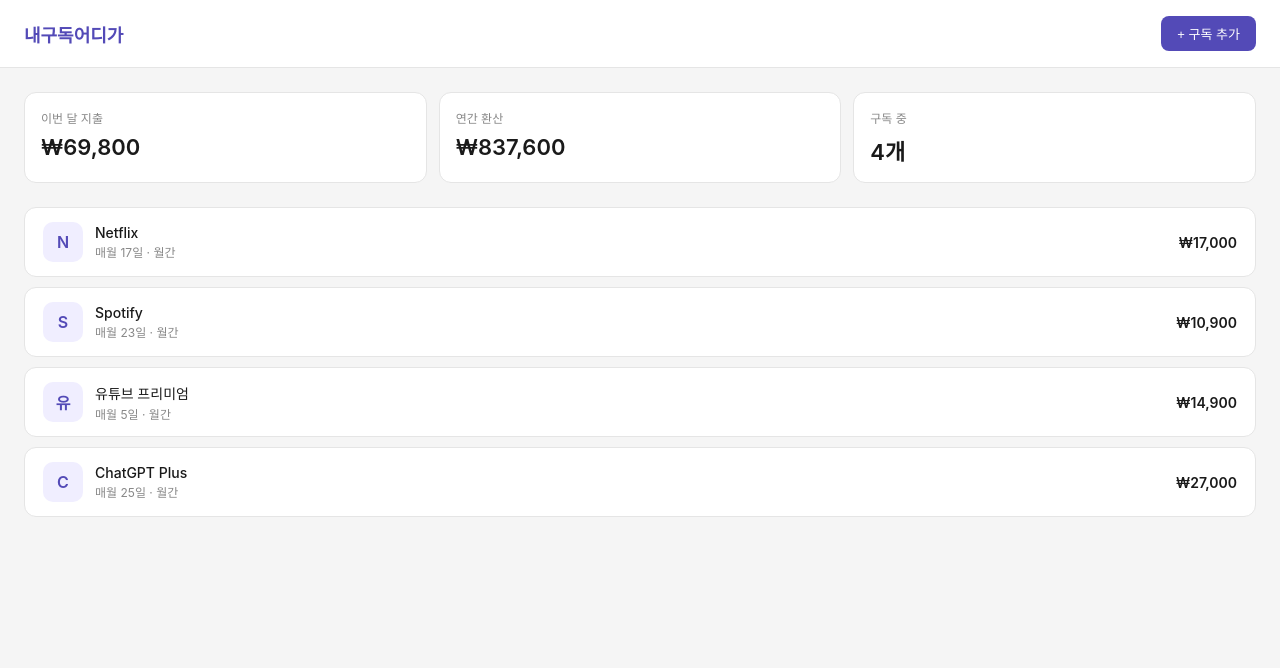
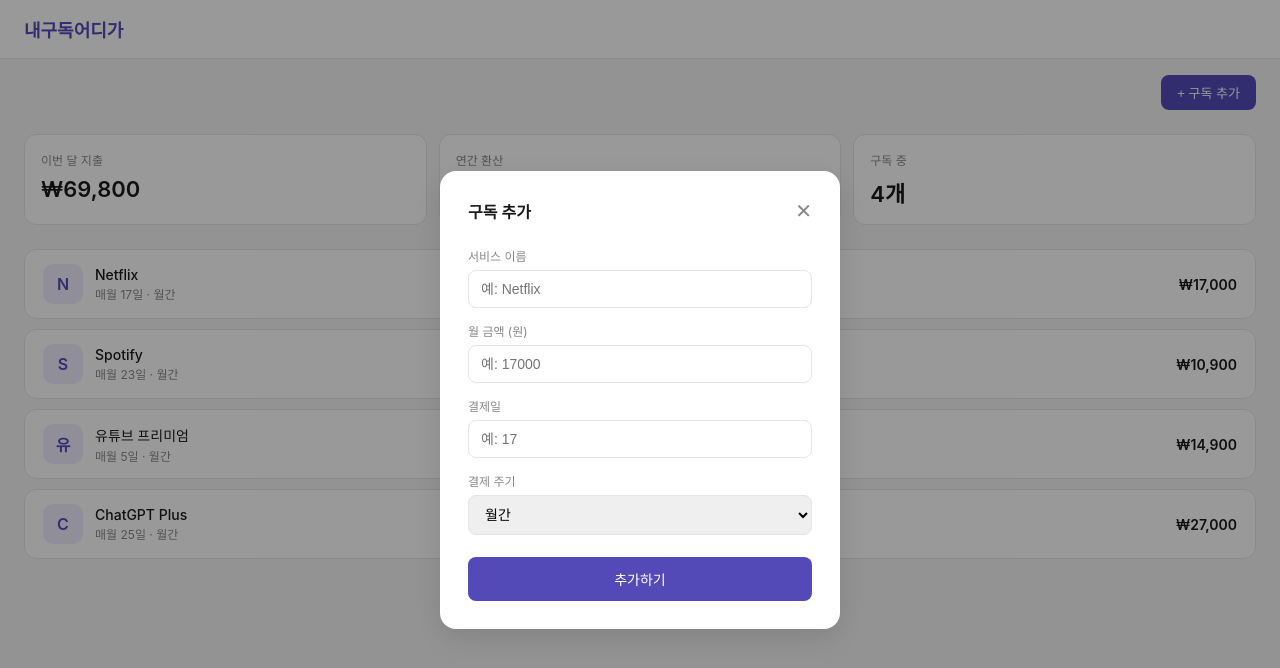
Before and after one commit to paaye7313/where-is-my-sub, a React (Vite) app: page / in a window 1280 px wide. Both pictures are taken after a click on the button "+ 구독 추가". Shown: the top 668 px of the page. Built offline with nearby package versions, Linux system fonts and the light colour scheme.

Commit message:
feat : 구독 추가 모델 구현

```diff
--- /dev/null
+++ b/src/components/AddSubModal.jsx
@@ -0,0 +1,104 @@
+function AddSubModal({ onClose, onAdd }) {
+  function handleSubmit(e) {
+    e.preventDefault()
+    const form = e.target
+    const newSub = {
+      id: Date.now(),
+      name: form.name.value,
+      price: Number(form.price.value),
+      billingDate: Number(form.billingDate.value),
+      cycle: form.cycle.value,
+    }
+    onAdd(newSub)
+    onClose()
+  }
+
+  return (
+    <div style={{
+      position: 'fixed',
+      top: 0, left: 0, right: 0, bottom: 0,
+      background: 'rgba(0,0,0,0.4)',
+      display: 'flex',
+      alignItems: 'center',
+      justifyContent: 'center',
+      zIndex: 100,
+    }}>
+      <div style={{
+        background: '#ffffff',
+        borderRadius: '16px',
+        padding: '28px',
+        width: '400px',
+        boxShadow: '0 8px 32px rgba(0,0,0,0.12)',
+      }}>
+        <div style={{
+          display: 'flex',
+          justifyContent: 'space-between',
+          alignItems: 'center',
+          marginBottom: '24px',
+        }}>
+          <h2 style={{ fontSize: '16px', fontWeight: '600' }}>구독 추가</h2>
+          <button onClick={onClose} style={{
+            background: 'none',
+            border: 'none',
+            fontSize: '20px',
+            cursor: 'pointer',
+            color: '#888888',
+          }}>✕</button>
+        </div>
+
+        <form onSubmit={handleSubmit} style={{ display: 'flex', flexDirection: 'column', gap: '14px' }}>
+          <div>
+            <label style={labelStyle}>서비스 이름</label>
+            <input name="name" required placeholder="예: Netflix" style={inputStyle} />
+          </div>
+          <div>
+            <label style={labelStyle}>월 금액 (원)</label>
+            <input name="price" type="number" required placeholder="예: 17000" style={inputStyle} />
+          </div>
+          <div>
+            <label style={labelStyle}>결제일</label>
+            <input name="billingDate" type="number" min="1" max="31" required placeholder="예: 17" style={inputStyle} />
+          </div>
+          <div>
+            <label style={labelStyle}>결제 주기</label>
+            <select name="cycle" style={inputStyle}>
+              <option value="월간">월간</option>
+              <option value="연간">연간</option>
+            </select>
+          </div>
+          <button type="submit" style={{
+            marginTop: '8px',
+            background: '#534AB7',
+            color: '#ffffff',
+            border: 'none',
+            borderRadius: '8px',
+            padding: '12px',
+            fontSize: '14px',
+            fontWeight: '500',
+            cursor: 'pointer',
+          }}>
+            추가하기
+          </button>
+        </form>
+      </div>
+    </div>
+  )
+}
+
+const labelStyle = {
+  display: 'block',
+  fontSize: '12px',
+  color: '#888888',
+  marginBottom: '6px',
+}
+
+const inputStyle = {
+  width: '100%',
+  padding: '10px 12px',
+  border: '1px solid #e5e5e5',
+  borderRadius: '8px',
+  fontSize: '14px',
+  outline: 'none',
+}
+
+export default AddSubModal
--- a/src/components/Header.jsx
+++ b/src/components/Header.jsx
@@ -11,17 +11,6 @@
       <h1 style={{ fontSize: '18px', fontWeight: '600', color: '#534AB7' }}>
         내구독어디가
       </h1>
-      <button style={{
-        background: '#534AB7',
-        color: '#ffffff',
-        border: 'none',
-        borderRadius: '8px',
-        padding: '8px 16px',
-        fontSize: '13px',
-        cursor: 'pointer'
-      }}>
-        + 구독 추가
-      </button>
     </header>
   )
 }
--- a/src/pages/Dashboard.jsx
+++ b/src/pages/Dashboard.jsx
@@ -1,7 +1,9 @@
+import { useState } from 'react'
 import SummaryBox from '../components/SummaryBox'
 import SubCard from '../components/SubCard'
+import AddSubModal from '../components/AddSubModal'
 
-const mockData = [
+const initialData = [
   { id: 1, name: 'Netflix', price: 17000, billingDate: 17, cycle: '월간' },
   { id: 2, name: 'Spotify', price: 10900, billingDate: 23, cycle: '월간' },
   { id: 3, name: '유튜브 프리미엄', price: 14900, billingDate: 5, cycle: '월간' },
@@ -9,18 +11,41 @@
 ]
 
 function Dashboard() {
-  const totalMonthly = mockData.reduce((sum, sub) => sum + sub.price, 0)
+  const [subs, setSubs] = useState(initialData)
+  const [showModal, setShowModal] = useState(false)
+
+  const totalMonthly = subs.reduce((sum, sub) => sum + sub.price, 0)
   const totalYearly = totalMonthly * 12
+
+  function handleAdd(newSub) {
+    setSubs([...subs, newSub])
+  }
 
   return (
     <div>
+      <div style={{ display: 'flex', justifyContent: 'flex-end', padding: '16px 24px 0' }}>
+        <button
+          onClick={() => setShowModal(true)}
+          style={{
+            background: '#534AB7',
+            color: '#ffffff',
+            border: 'none',
+            borderRadius: '8px',
+            padding: '8px 16px',
+            fontSize: '13px',
+            cursor: 'pointer',
+          }}
+        >
+          + 구독 추가
+        </button>
+      </div>
       <SummaryBox
         totalMonthly={totalMonthly}
         totalYearly={totalYearly}
-        count={mockData.length}
+        count={subs.length}
       />
       <div style={{ padding: '0 24px', display: 'flex', flexDirection: 'column', gap: '10px' }}>
-        {mockData.map(sub => (
+        {subs.map(sub => (
           <SubCard
             key={sub.id}
             name={sub.name}
@@ -30,6 +55,13 @@
           />
         ))}
       </div>
+
+      {showModal && (
+        <AddSubModal
+          onClose={() => setShowModal(false)}
+          onAdd={handleAdd}
+        />
+      )}
     </div>
   )
 }
```
